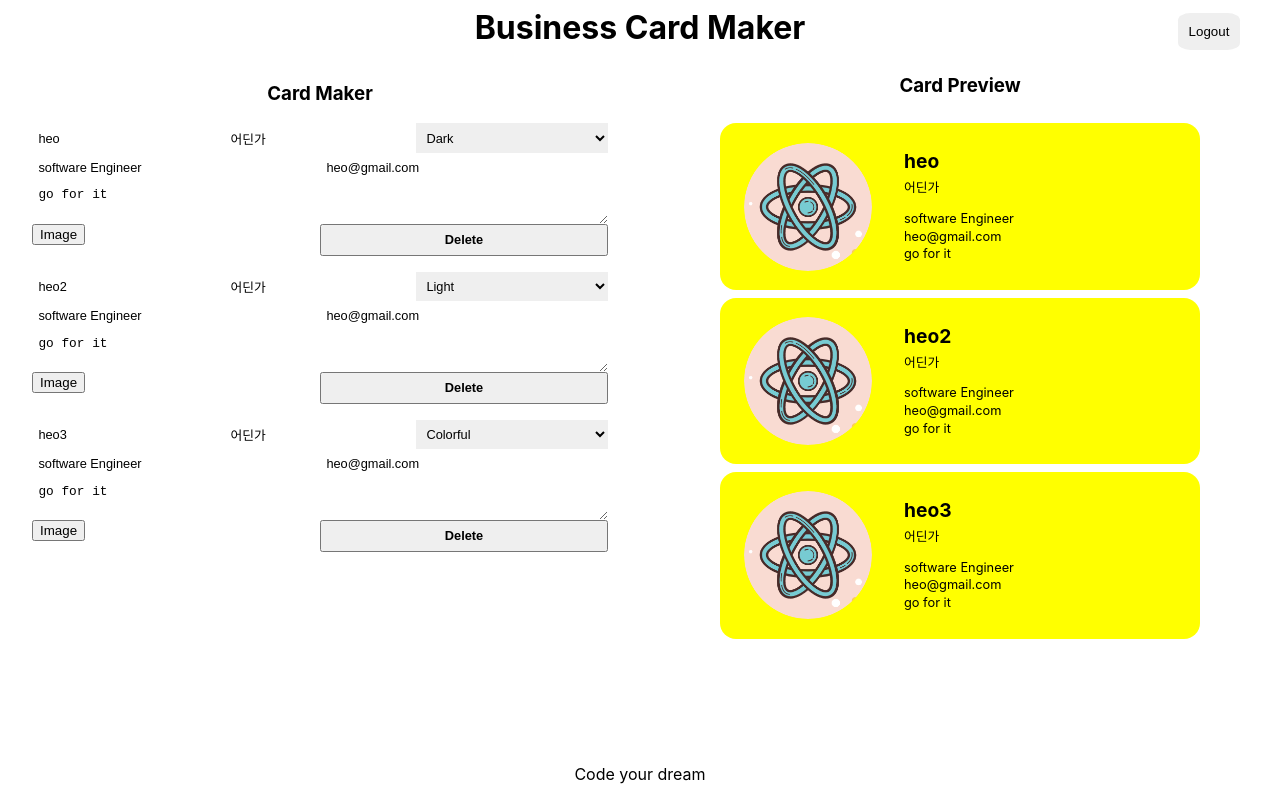
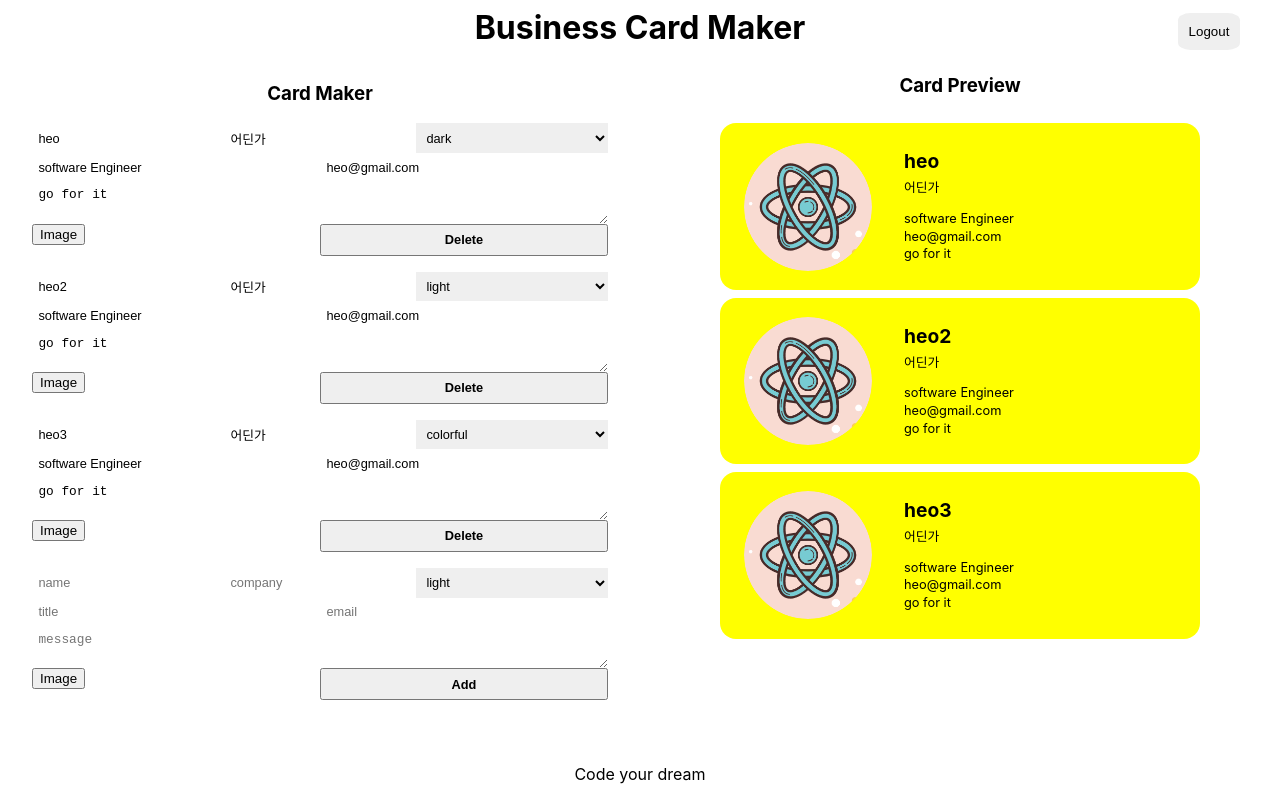
Before and after one commit to heoshhush/card-maker-project, a React (Create React App) app: page /maker in a window 1280 px wide. Built offline with nearby package versions, Linux system fonts and the light colour scheme; no server answers; sample sign-in values are in the browser's storage.

Commit message:
add form component

```diff
--- /dev/null
+++ b/src/components/card_edit_form copy/card_add_form.jsx
@@ -0,0 +1,58 @@
+import React, { useRef } from 'react';
+import Button from '../button/button';
+import ImageFileInput from '../image_file_input/image_file_input';
+import Styles from './card_add_form.module.css';
+
+const CardAddForm = ({onAdd}) => {
+
+    const formRef=useRef();
+    const nameRef = useRef();
+    const companyRef = useRef();
+    const themeRef = useRef();
+    const titleRef = useRef();
+    const emailRef = useRef();
+    const messageRef = useRef();
+
+    const onSubmit = event => {
+        event.preventDefault();
+        const card ={
+        id: Date.now(), //uuid
+        name: nameRef.current.value || '',
+        company: companyRef.current.value || '',
+        theme: themeRef.current.value,
+        title: titleRef.current.value || '',
+        email: emailRef.current.value || '',
+        message: messageRef.current.value || '',
+        fileName: '',
+        fileURL: '',
+        }
+
+        formRef.current.reset();
+        onAdd(card);
+    };
+
+
+    return (
+       <form ref={formRef} className={Styles.form}>
+           <input ref={nameRef} className={Styles.input} type="text" name="name" placeholder="name"/>
+           <input ref={companyRef} className={Styles.input} type="text" name="company" placeholder="company"/>
+           <select ref={themeRef} className={Styles.select} name="theme" placeholder="theme">
+               <option placeholder="light">light</option>
+               <option placeholder="dark">dark</option>
+               <option placeholder="colorful">colorful</option>
+           </select>
+           <input ref={titleRef} className={Styles.input} type="text" name="title" placeholder="title"/>
+           <input ref={emailRef} className={Styles.input} type="text" name="email" placeholder="email"/>
+           <textarea ref={messageRef} className={Styles.textarea} name="message" placeholder="message" />
+           <div className={Styles.fileInput}>
+            <ImageFileInput />
+           </div>
+
+           <Button name="Add" onClick={onSubmit} />
+
+       </form>
+    );
+}
+
+
+export default CardAddForm;
--- /dev/null
+++ b/src/components/card_edit_form copy/card_add_form.module.css
@@ -0,0 +1,45 @@
+@value makerBlack, makerWhite from '../../common/colors.css';
+
+.form {
+  display: flex;
+  width: 100%;
+  flex-wrap: wrap;
+  border-top: 1px solid makerBlack;
+  border-left: 1px solid makerBlack;
+  margin-bottom: 1em;
+}
+
+.input,
+.textarea,
+.select,
+.button,
+.fileInput {
+  font-size: 0.8rem;
+  width: 100%;
+  border: 0;
+  padding: 0.5em;
+  border-bottom: 1px solid makerBlack;
+  border-right: 1px solid makerBlack;
+  background: makerWhite;
+}
+
+.input,
+.select {
+  flex: 1 1 30%;
+}
+
+.fileInput {
+  padding: 0;
+  flex: 1 1 50%;
+}
+
+.input:focus,
+.textarea:focus,
+.select:focus,
+.button:focus {
+  outline: 0;
+}
+
+.textarea {
+  flex-basis: 100%;
+}
--- a/src/components/card_edit_form/card_edit_form.jsx
+++ b/src/components/card_edit_form/card_edit_form.jsx
@@ -12,9 +12,9 @@
            <input className={Styles.input} type="text" name="name" value={name}/>
            <input className={Styles.input} type="text" name="company" value={company}/>
            <select className={Styles.select} name="theme" value={theme}>
-               <option value="light">Light</option>
-               <option value="dark">Dark</option>
-               <option value="colorful">Colorful</option>
+               <option value="light">light</option>
+               <option value="dark">dark</option>
+               <option value="colorful">colorful</option>
            </select>
            <input className={Styles.input} type="text" name="title" value={title}/>
            <input className={Styles.input} type="text" name="email" value={email}/>
--- a/src/components/editor/editor.jsx
+++ b/src/components/editor/editor.jsx
@@ -1,14 +1,20 @@
 import React from 'react';
+import CardAddForm from '../card_edit_form copy/card_add_form';
 import CardEditForm from '../card_edit_form/card_edit_form';
 import Styles from './editor.module.css';
 
-const Editor = ({cards}) => {
+const Editor = ({cards, addCard}) => {
     return(
         <section className={Styles.editor}>
             <h1 className={Styles.title}>Card Maker</h1>
             {cards.map(card =>  (
-            <CardEditForm card={card} />
+            <CardEditForm
+            key={card.id}
+            card={card} />
         ))}
+        <CardAddForm
+            onAdd={addCard}
+            />
      </section>
     )
 
--- a/src/components/maker/maker.jsx
+++ b/src/components/maker/maker.jsx
@@ -56,11 +56,16 @@
             })
         })
 
+    const addCard = (card) => {
+        const updated = [...cards, card];
+        setCards(updated);
+    }
+
     return(
         <section className={Styles.maker}>
             <Header onLogout={onLogout}/>
             <div className={Styles.container}>
-                <Editor cards={cards}/>
+                <Editor cards={cards} addCard={addCard}/>
                 <Preview cards={cards}/>
 
             </div>
```
